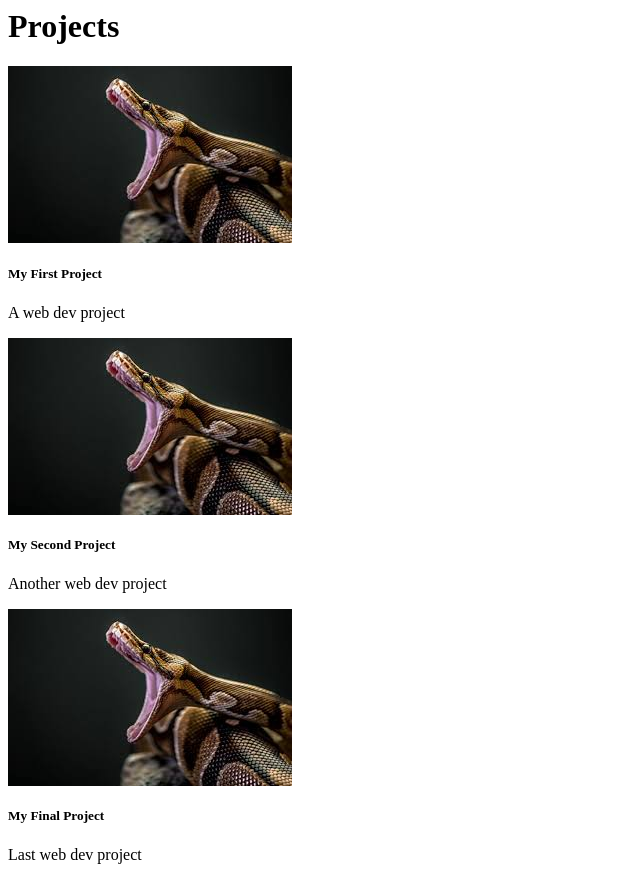
After one commit to amitoj19/rp-portfolio, a Django app: page /projects/ in a window 1280 px wide. The commit adds this page. Shown: the whole page, without its empty margins (0-640 px from the left). Run offline with Django 3.2, Linux system fonts and the light colour scheme; data comes from the database, SQL or seed files in the repository.

Commit message:
Project App

```diff
--- a/portfolio/settings.py
+++ b/portfolio/settings.py
@@ -55,7 +55,7 @@ ROOT_URLCONF = 'portfolio.urls'
 TEMPLATES = [
     {
         'BACKEND': 'django.template.backends.django.DjangoTemplates',
-        'DIRS': ['portfolio/templates/'],
+        'DIRS': [os.path.join(BASE_DIR,'templates')],
         'APP_DIRS': True,
         'OPTIONS': {
             'context_processors': [
@@ -119,3 +119,4 @@ USE_TZ = True
 # https://docs.djangoproject.com/en/2.2/howto/static-files/
 
 STATIC_URL = '/static/'
+print(TEMPLATES)
--- a/portfolio/urls.py
+++ b/portfolio/urls.py
@@ -17,5 +17,6 @@ from django.contrib import admin
 from django.urls import path, include
 
 urlpatterns = [
-    path('admin/', admin.site.urls)
+    path('admin/', admin.site.urls),
+    path("projects/", include("projects.urls")),
 ]
--- /dev/null
+++ b/projects/templates/project_index.html
@@ -0,0 +1,21 @@
+
+{%load static%}
+{%block page_content%}
+<h1>Projects</h1>
+<div class="row">
+{%for project in projects%}
+     <div class="col-md-4">
+        <div class="card mb-2">
+            <img class="card-img-top" src="{% static project.image %}">
+            <div class="card-body">
+                <h5 class="card-title">{{project.title}}</h5>
+                <p class="card-text">{{project.description}}</p>
+                <a href="{% url 'project_detail' project.pk %}"
+                   class="btn btn-primary">
+                </a>
+            </div>
+        </div>
+    </div>
+    {% endfor %}
+</div>
+{% endblock %}
--- /dev/null
+++ b/projects/urls.py
@@ -0,0 +1,8 @@
+from django.urls import path
+from . import views
+
+urlpatterns = [
+    path("", views.project_index, name="project_index"),
+    path("<int:pk>/", views.project_detail, name="project_detail")
+]
+# here <int:pk>/ shows that we are putting 1,2,3 the ID of each project in the url so that for each project there is different url
--- a/projects/views.py
+++ b/projects/views.py
@@ -1,3 +1,32 @@
 from django.shortcuts import render
+from projects.models import Project
 
 # Create your views here.
+def project_index(request):
+    projects = Project.objects.all()
+    context = {
+        'projects': projects
+    }
+    return render(request, 'project_index.html', context)
+
+#In line 6, you perform a query.
+# A query is simply a command that allows you to create, retrieve, update, or delete objects (or rows) in your database.
+# In this case, you’re retrieving all objects in the projects table.
+#A database query returns a collection of all objects that match the query, known as a Queryset.
+# In this case, you want all objects in the table, so it will return a collection of all projects.
+#In line 7 of the code block above, we define a dictionary context.
+# The dictionary only has one entry projects to which we assign our Queryset containing all projects.
+# The context dictionary is used to send information to our template.
+# Every view function you create needs to have a context dictionary.
+#In line 10, context is added as an argument to render().
+# Any entries in the context dictionary are available in the template, as long as the context argument is passed to render().
+# You’ll need to create a context dictionary and pass it to render in each view function you create.
+
+def project_detail(request, pk):
+    project = Project.objects.get(pk=pk)
+    context = {
+        'project' : project
+    }
+    return render(request, 'project_detail.html', context)
+
+#In line 26, we perform another query. This query retrieves the project with primary key, pk, equal to that in the function argument. We then assign that project in our context dictionary, which we pass to render(). Again, there’s a template project_detail.html, which we have yet to create.
```
Also changed, not shown: portfolio/templates/base.html (+23 -1 lines), projects/static/img/index.jpg (renamed from projects/img/index.jpg).
